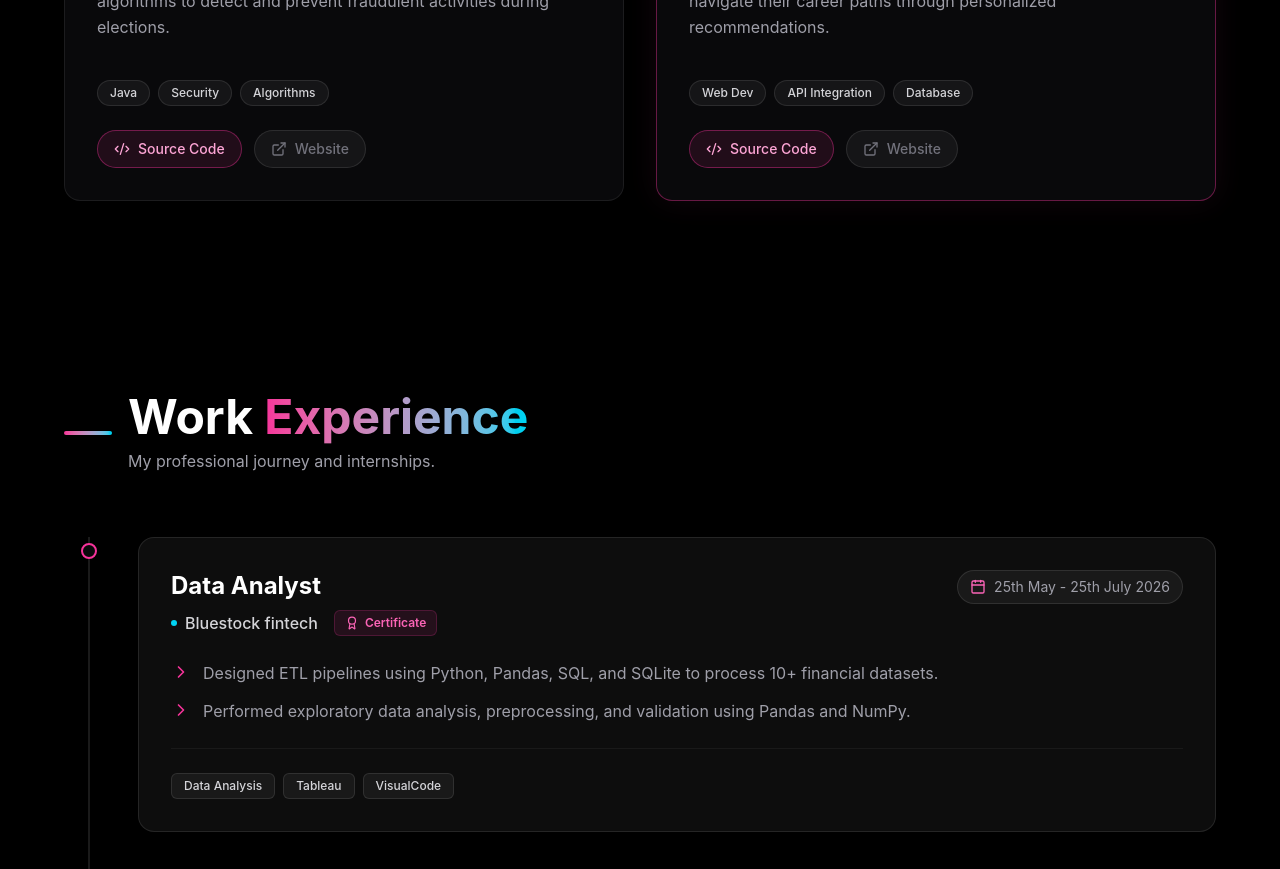
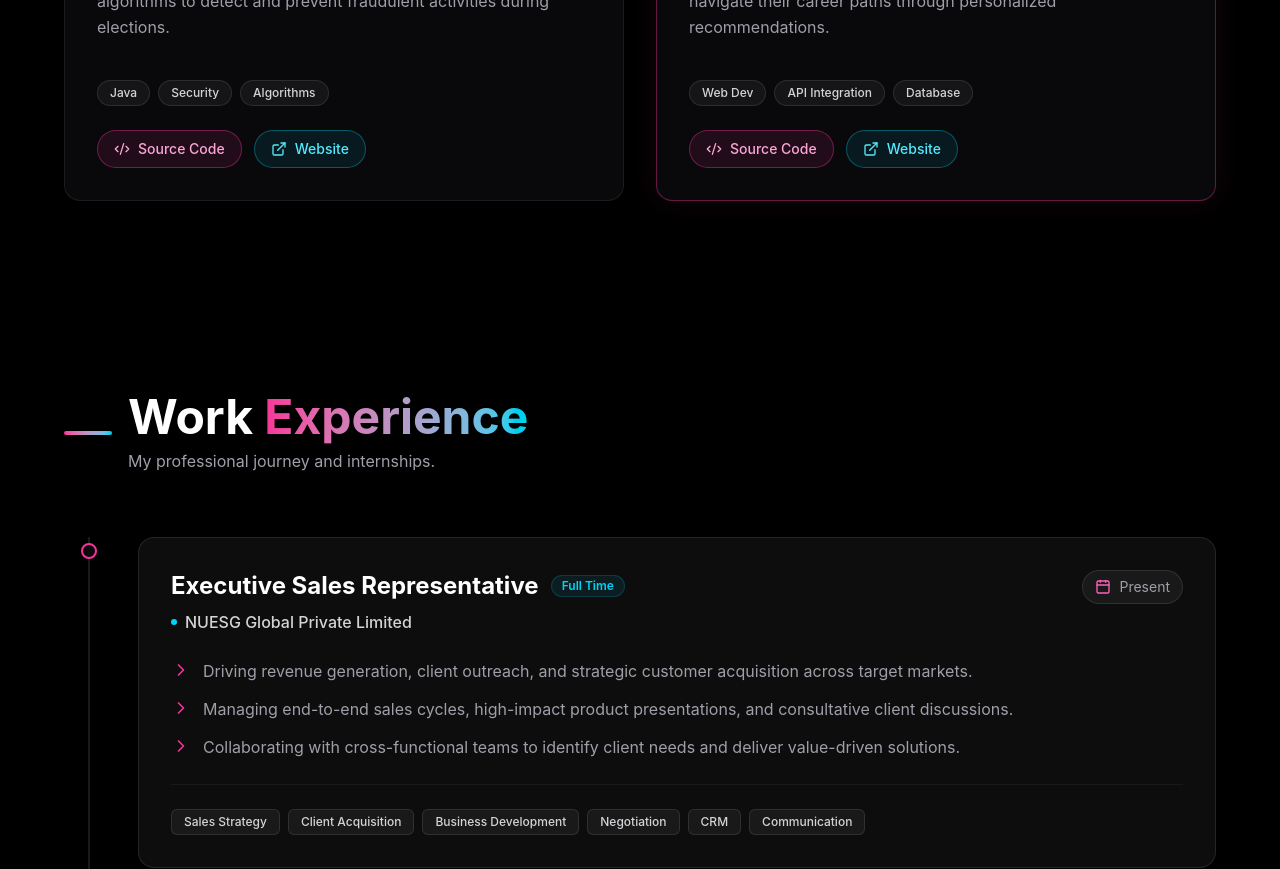
Before and after one commit to Prashwinachya/Portfolio, a React (Vite) app: page / in a window 1280 px wide. Shown: the part 3160-4029 px from the top of the page. Built offline with nearby package versions, Linux system fonts and the light colour scheme.

Commit message:
Add work experience for NUESG Global Private Limited

```diff
--- a/src/App.tsx
+++ b/src/App.tsx
@@ -165,7 +165,7 @@ const PROJECTS: Project[] = [
     icon: <CareerGuidance className="w-12 h-12" />,
     highlight: true,
     githubUrl: "https://github.com/Prashwinachya/Career-Guidance-System.git",
-    websiteUrl: ""
+    websiteUrl: "https://career-guidance-system-wd.vercel.app/"
   },
   {
     title: "CloudOps-AI",
@@ -174,7 +174,7 @@ const PROJECTS: Project[] = [
     color: "from-cyan-500 to-teal-500",
     icon: <VoteSecurity className="w-12 h-12" />,
     githubUrl: "https://github.com/Prashwinachya/Voting_System.git",
-    websiteUrl: ""
+    websiteUrl: "https://cloud-ops-ai-two.vercel.app/"
   },
   {
     title: "Eeva fashion Week",
@@ -184,7 +184,7 @@ const PROJECTS: Project[] = [
     icon: <CareerGuidance className="w-12 h-12" />,
     highlight: true,
     githubUrl: "https://github.com/Prashwinachya/Career-Guidance-System.git",
-    websiteUrl: ""
+    websiteUrl: "https://eeva-fashion-week.vercel.app/"
   }
 ];
 
@@ -245,6 +245,7 @@ type Experience = {
   role: string;
   company: string;
   date: string;
+  type?: string;
   description: string[];
   skills: string[];
   color: string;
@@ -252,6 +253,19 @@ type Experience = {
 };
 
 const EXPERIENCES: Experience[] = [
+  {
+    role: "Executive Sales Representative",
+    company: "NUESG Global Private Limited",
+    date: "Present",
+    type: "Full Time",
+    description: [
+      "Driving revenue generation, client outreach, and strategic customer acquisition across target markets.",
+      "Managing end-to-end sales cycles, high-impact product presentations, and consultative client discussions.",
+      "Collaborating with cross-functional teams to identify client needs and deliver value-driven solutions."
+    ],
+    skills: ["Sales Strategy", "Client Acquisition", "Business Development", "Negotiation", "CRM", "Communication"],
+    color: "from-amber-500 to-orange-500",
+  },
   {
     role: "Data Analyst ",
     company: "Bluestock fintech",
@@ -1486,14 +1500,22 @@ export default function App() {
                       <div className="bg-white/5 border border-white/10 rounded-2xl p-6 md:p-8 backdrop-blur-sm transition-all duration-300 hover:border-white/20">
                         <div className="flex flex-col md:flex-row md:items-start justify-between gap-4 mb-6">
                           <div>
+                            <div className="flex items-center gap-3 flex-wrap">
                               <h3 className="text-xl md:text-2xl font-bold text-white group-hover:text-transparent group-hover:bg-clip-text group-hover:bg-gradient-to-r group-hover:from-pink-400 group-hover:to-purple-400 transition-colors">
                                 {exp.role}
                               </h3>
+                              {exp.type && (
+                                <span className="px-2.5 py-0.5 rounded-full text-xs font-semibold bg-cyan-500/10 text-cyan-400 border border-cyan-500/20">
+                                  {exp.type}
+                                </span>
+                              )}
+                            </div>
                             <div className="flex items-center flex-wrap gap-2 mt-2 text-zinc-300 font-medium">
                               <span className="w-1.5 h-1.5 rounded-full bg-cyan-400"></span>
                               {exp.company}
+                              {exp.certificateUrl && (
                                 <a
-                                href={exp.certificateUrl || "#"}
+                                  href={exp.certificateUrl}
                                   target="_blank"
                                   rel="noopener noreferrer"
                                   className="ml-2 inline-flex items-center gap-1.5 px-2.5 py-1 bg-pink-500/10 text-pink-400 border border-pink-500/20 rounded-md hover:bg-pink-500/20 hover:border-pink-500/30 transition-all text-xs font-semibold"
@@ -1501,6 +1523,7 @@ export default function App() {
                                   <Award className="w-3.5 h-3.5" />
                                   Certificate
                                 </a>
+                              )}
                             </div>
                           </div>
                           <div className="inline-flex items-center gap-2 px-3 py-1.5 rounded-full bg-white/5 border border-white/10 text-sm text-zinc-400 whitespace-nowrap h-fit">
```
Lines whose indentation alone changed are shown as unchanged.
